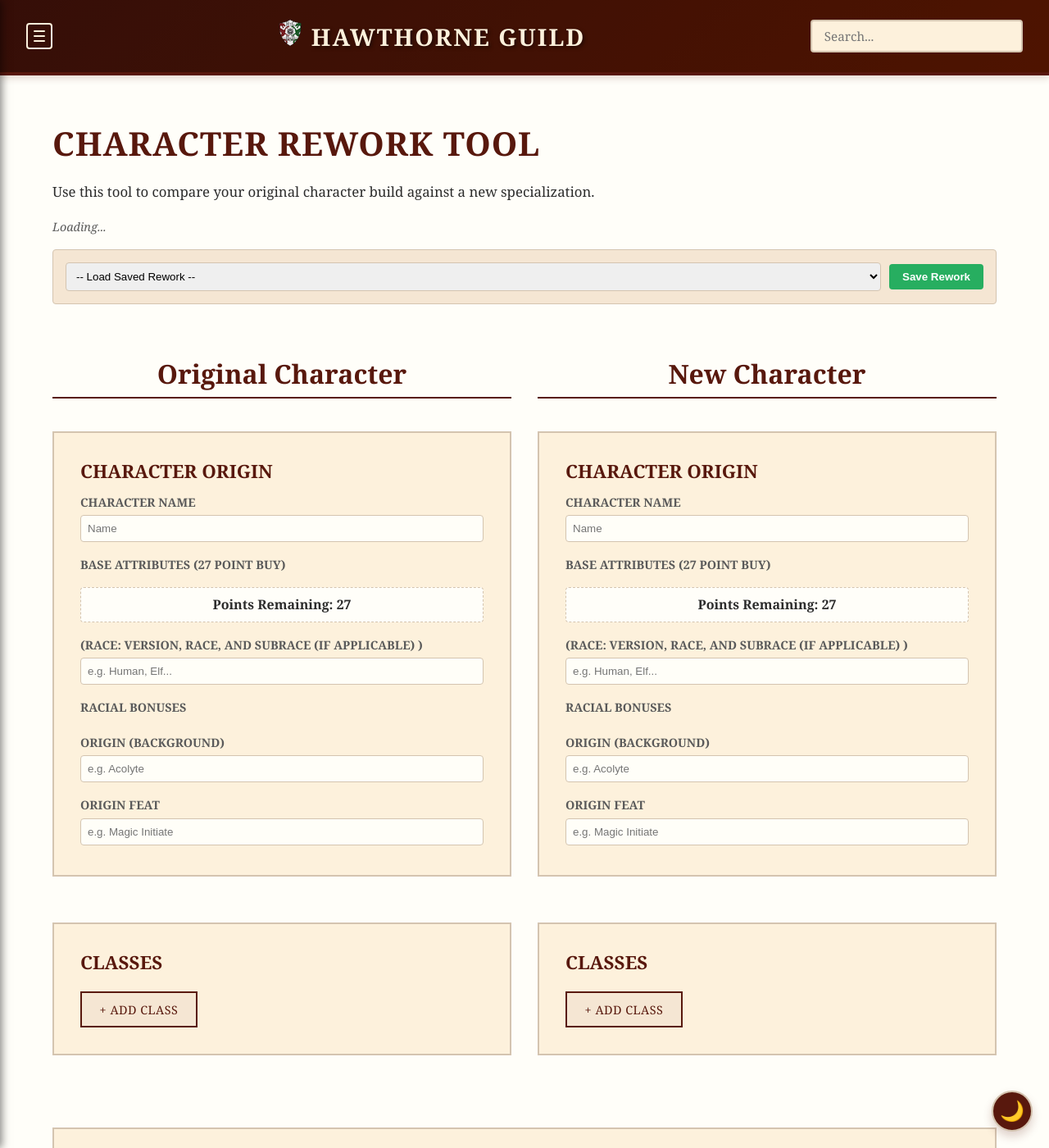
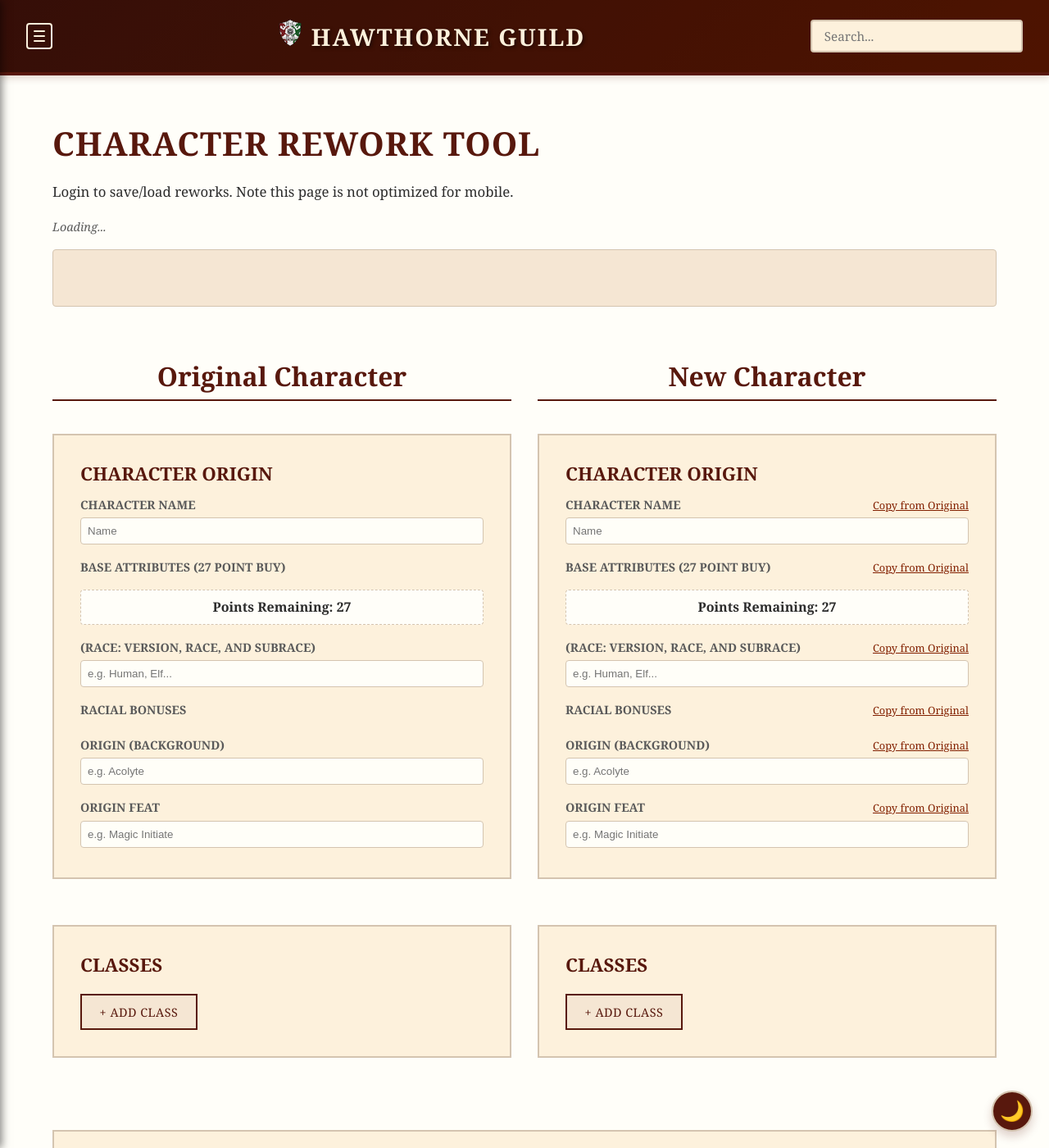
Before and after one commit to coconutswallow/Guides, a Jekyll site: the page built from rework.html, in a window 1280 px wide and 1400 px high. Shown: the whole window at 82% size. Built offline with Jekyll 4.4.1, drawn with Linux system fonts in a browser that asks for light colours; a script that is not in the unit is left out.

Commit message:
Update rework.html

```diff
--- a/rework.html
+++ b/rework.html
@@ -31,13 +31,37 @@
     .origin-grid { display: flex; flex-direction: column; gap: 1rem; }
     .input-group { display: flex; flex-direction: column; gap: 0.25rem; }
 
+    /* Header Row for Labels + Copy Buttons */
+    .field-header-row {
+        display: flex;
+        justify-content: space-between;
+        align-items: baseline;
+    }
+
     .input-label {
         font-size: 0.9em;
         font-weight: bold;
         color: var(--color-text-secondary);
         text-transform: uppercase;
-        display: flex;
-        justify-content: space-between;
+    }
+
+    /* Copy Button Styles */
+    .copy-link {
+        background: none;
+        border: none;
+        padding: 0;
+        color: var(--color-secondary);
+        font-size: 0.8em;
+        text-decoration: underline;
+        cursor: pointer;
+        font-family: var(--font-body);
+    }
+    .copy-link:hover { color: var(--color-primary); }
+
+    /* Spacer for alignment in Original Column */
+    .copy-spacer {
+        font-size: 0.8em;
+        visibility: hidden;
     }
 
     .text-input {
@@ -72,21 +96,23 @@
         border-radius: 4px;
         margin: 1rem 0;
         align-items: center;
-        justify-content: space-between;
+        justify-content: center; /* Centered */
+        min-height: 70px;
     }
 
     .control-group {
         display: flex;
         gap: 10px;
         align-items: center;
-        flex-grow: 1;
+        width: 100%;
+        justify-content: center;
     }
 
     .manual-id-input {
         padding: 8px;
         border: 1px solid var(--color-border);
         border-radius: 4px;
-        min-width: 200px;
+        min-width: 250px;
     }
 
     .load-select {
@@ -95,19 +121,25 @@
         border-radius: 4px;
         min-width: 250px;
         flex-grow: 1;
+        max-width: 400px;
     }
 
     .action-btn {
-        padding: 8px 16px;
+        padding: 8px 20px;
         border: none;
         border-radius: 4px;
         font-weight: bold;
         cursor: pointer;
         color: white;
+        text-transform: uppercase;
+        font-size: 0.9em;
     }
 
     .btn-save { background-color: #27ae60; }
     .btn-save:hover { background-color: #219150; }
+
+    .btn-load { background-color: var(--color-primary); }
+    .btn-load:hover { background-color: #3a1009; }
 
     .btn-refresh { background-color: var(--color-secondary); }
 
@@ -247,23 +279,23 @@
 <div class="page">
 
     <h1>Character Rework Tool</h1>
-    <p>Use this tool to compare your original character build against a new specialization.</p>
+    <p>Login to save/load reworks.   Note this page is not optimized for mobile.</p>
 
     {% include auth-header.html %}
 
     <div class="control-bar" id="controls-area">
 
-        <div id="manual-auth-group" class="control-group" style="display:none;">
+        <div id="logged-out-controls" class="control-group" style="display:none;">
             <label style="font-weight:bold;">Discord ID:</label>
             <input type="text" id="manual-discord-id" class="manual-id-input" placeholder="Enter Discord ID manually...">
-            <button class="action-btn btn-refresh" onclick="window.fetchReworks()">Load List</button>
             </div>
 
-        <div class="control-group" style="justify-content: flex-end; width: 100%;">
+        <div id="logged-in-controls" class="control-group" style="display:none;">
+            <button class="action-btn btn-save" onclick="window.saveRework()">Save</button>
+            <button class="action-btn btn-load" onclick="window.loadSelectedRework()">Load</button>
             <select id="load-rework-select" class="load-select">
                 <option value="">-- Load Saved Rework --</option>
             </select>
-            <button class="action-btn btn-save" onclick="window.saveRework()">Save Rework</button>
         </div>
     </div>
 
@@ -280,37 +312,51 @@
                 <div class="origin-grid">
 
                     <div class="input-group">
+                        <div class="field-header-row">
                             <label class="input-label">Character Name</label>
+                            <span class="copy-spacer">Copy from Original</span>
+                        </div>
                         <input type="text" class="text-input" id="name-original" placeholder="Name">
                     </div>
 
                     <div class="input-group">
+                        <div class="field-header-row">
                             <label class="input-label">Base Attributes (27 Point Buy)</label>
+                            <span class="copy-spacer">Copy from Original</span>
+                        </div>
                         <div id="attrs-container-original"></div>
                         <div class="points-display" id="points-original">Points Remaining: 27</div>
                     </div>
 
                     <div class="input-group">
-                        <label class="input-label">(Race: Version, Race, and subrace (if applicable) )</label>
+                        <div class="field-header-row">
+                            <label class="input-label">(Race: Version, Race, and subrace)</label>
+                            <span class="copy-spacer">Copy from Original</span>
+                        </div>
                         <input type="text" class="text-input" id="race-original" placeholder="e.g. Human, Elf...">
                     </div>
 
                     <div class="input-group" id="block-race-original">
-                        <label class="input-label">
-                            Racial Bonuses <span class="block-warning">Max 3 total!</span>
-                        </label>
+                        <div class="field-header-row">
+                            <label class="input-label">Racial Bonuses <span class="block-warning">Max 3 total!</span></label>
+                            <span class="copy-spacer">Copy from Original</span>
+                        </div>
                         <div id="race-mod-container-original"></div>
                     </div>
 
                     <div class="input-group">
+                        <div class="field-header-row">
                             <label class="input-label">Origin (Background)</label>
+                            <span class="copy-spacer">Copy from Original</span>
+                        </div>
                         <input type="text" class="text-input" id="bg-original" placeholder="e.g. Acolyte">
                     </div>
 
                     <div class="input-group" id="block-origin-original">
-                        <label class="input-label">
-                            Origin Feat <span class="block-warning">Max 3 total!</span>
-                        </label>
+                        <div class="field-header-row">
+                            <label class="input-label">Origin Feat <span class="block-warning">Max 3 total!</span></label>
+                            <span class="copy-spacer">Copy from Original</span>
+                        </div>
                         <input type="text" class="text-input" id="orig-feat-original" placeholder="e.g. Magic Initiate">
                         <div id="origin-mod-container-original"></div>
                     </div>
@@ -336,37 +382,51 @@
                 <div class="origin-grid">
 
                     <div class="input-group">
+                        <div class="field-header-row">
                             <label class="input-label">Character Name</label>
+                            <button type="button" class="copy-link" onclick="window.copyValue('name-original', 'name-new')">Copy from Original</button>
+                        </div>
                         <input type="text" class="text-input" id="name-new" placeholder="Name">
                     </div>
 
                     <div class="input-group">
+                        <div class="field-header-row">
                             <label class="input-label">Base Attributes (27 Point Buy)</label>
+                            <button type="button" class="copy-link" onclick="window.copyAttributes()">Copy from Original</button>
+                        </div>
                         <div id="attrs-container-new"></div>
                         <div class="points-display" id="points-new">Points Remaining: 27</div>
                     </div>
 
                     <div class="input-group">
-                        <label class="input-label">(Race: Version, Race, and subrace (if applicable) )</label>
+                        <div class="field-header-row">
+                            <label class="input-label">(Race: Version, Race, and subrace)</label>
+                            <button type="button" class="copy-link" onclick="window.copyValue('race-original', 'race-new')">Copy from Original</button>
+                        </div>
                         <input type="text" class="text-input" id="race-new" placeholder="e.g. Human, Elf...">
                     </div>
 
                     <div class="input-group" id="block-race-new">
-                        <label class="input-label">
-                            Racial Bonuses <span class="block-warning">Max 3 total!</span>
-                        </label>
+                        <div class="field-header-row">
+                            <label class="input-label">Racial Bonuses <span class="block-warning">Max 3 total!</span></label>
+                            <button type="button" class="copy-link" onclick="window.copyMods('race')">Copy from Original</button>
+                        </div>
                         <div id="race-mod-container-new"></div>
                     </div>
 
                     <div class="input-group">
+                        <div class="field-header-row">
                             <label class="input-label">Origin (Background)</label>
+                            <button type="button" class="copy-link" onclick="window.copyValue('bg-original', 'bg-new')">Copy from Original</button>
+                        </div>
                         <input type="text" class="text-input" id="bg-new" placeholder="e.g. Acolyte">
                     </div>
 
                     <div class="input-group" id="block-origin-new">
-                        <label class="input-label">
-                            Origin Feat <span class="block-warning">Max 3 total!</span>
-                        </label>
+                        <div class="field-header-row">
+                            <label class="input-label">Origin Feat <span class="block-warning">Max 3 total!</span></label>
+                            <button type="button" class="copy-link" onclick="window.copyOriginAll()">Copy from Original</button>
+                        </div>
                         <input type="text" class="text-input" id="orig-feat-new" placeholder="e.g. Magic Initiate">
                         <div id="origin-mod-container-new"></div>
                     </div>
@@ -390,12 +450,12 @@
 
         <div class="input-group" style="margin-bottom: 1rem;">
             <label class="input-label">Rework Costs</label>
-            <input type="text" id="rework-cost" class="text-input" placeholder="e.g. 500gp for retraining, 2 weeks downtime">
+            <input type="text" id="rework-cost" class="text-input" placeholder="GP and DTP (or and/or rework token)">
         </div>
 
         <div class="input-group">
             <label class="input-label">Notes</label>
-            <textarea id="rework-notes" class="notes-area" style="min-height: 150px;" placeholder="Character concept notes, equipment changes, DM approval status, etc..."></textarea>
+            <textarea id="rework-notes" class="notes-area" style="min-height: 150px;" placeholder="Summarize character changes"></textarea>
         </div>
     </div>
 </div>
@@ -405,40 +465,24 @@
 <script>
     window.currentUser = null;
 
-    // Hook into the auth initialization to handle UI states for the save bar
     function onAuthChange(user, profile) {
         window.currentUser = user;
-        const manualGroup = document.getElementById('manual-auth-group');
+        const loggedOutGroup = document.getElementById('logged-out-controls');
+        const loggedInGroup = document.getElementById('logged-in-controls');
 
         if (user) {
-            manualGroup.style.display = 'none';
-            // Auto-fetch saved reworks for this user
+            loggedOutGroup.style.display = 'none';
+            loggedInGroup.style.display = 'flex';
             if(window.fetchReworks) window.fetchReworks();
         } else {
-            manualGroup.style.display = 'flex';
+            loggedOutGroup.style.display = 'flex';
+            loggedInGroup.style.display = 'none';
         }
     }
 
-    // Polling until AuthManager is ready (it is loaded as module)
     const checkAuth = setInterval(() => {
         if (window.authManager) {
             clearInterval(checkAuth);
-            // We intercept the original callback to add our logic
-            const originalInit = window.authManager.init.bind(window.authManager);
-
-            // Define custom callback that updates Header UI AND our local state
-            const compositeCallback = (user, profile) => {
-                // Update Header (copy-paste logic from auth-header if needed,
-                // but usually auth-header handles itself via its own script.
-                // We just need to know the state.)
-
-                // Trigger our local UI update
-                onAuthChange(user, profile);
-            };
-
-            // Re-init with our composite callback isn't easy because auth-header
-            // already called init. Instead, we listen for state changes if possible,
-            // or just piggyback on the session check.
             window.authManager.client.auth.getSession().then(({ data }) => {
                 onAuthChange(data.session?.user, null);
             });
@@ -457,20 +501,55 @@
 
     // --- 2. CORE FUNCTIONS ---
 
+    // === COPY FUNCTIONALITY ===
+
+    window.copyValue = function(sourceId, targetId) {
+        const src = document.getElementById(sourceId);
+        const tgt = document.getElementById(targetId);
+        if(src && tgt) tgt.value = src.value;
+    }
+
+    window.copyAttributes = function() {
+        ATTRIBUTES.forEach(attr => {
+            const val = document.getElementById(`attr-original-${attr}`).value;
+            document.getElementById(`attr-new-${attr}`).value = val;
+        });
+        window.calculatePointBuy('new');
+        window.calculateFinalStats('new');
+    }
+
+    window.copyMods = function(type) {
+        // type = 'race' or 'origin'
+        ATTRIBUTES.forEach(attr => {
+            // Find src select
+            const src = document.querySelector(`.mod-select-${type}[data-col="original"][data-attr="${attr}"]`);
+            const tgt = document.querySelector(`.mod-select-${type}[data-col="new"][data-attr="${attr}"]`);
+            if(src && tgt) {
+                tgt.value = src.value;
+                // Trigger change event to update warnings/calcs
+                tgt.dispatchEvent(new Event('change'));
+            }
+        });
+        window.calculateFinalStats('new');
+    }
+
+    window.copyOriginAll = function() {
+        window.copyValue('orig-feat-original', 'orig-feat-new');
+        window.copyMods('origin');
+    }
+
+
     // === SAVE / LOAD LOGIC ===
 
     window.getCurrentDiscordID = function() {
-        if (window.currentUser) return window.currentUser.id; // Or metadata username/id
+        if (window.currentUser) return window.currentUser.id;
         const manualInput = document.getElementById('manual-discord-id');
         return manualInput ? manualInput.value.trim() : null;
     }
 
     window.fetchReworks = async function() {
         const discordId = window.getCurrentDiscordID();
-        if (!discordId) {
-            alert("Please login or enter a Discord ID manually.");
-            return;
-        }
+        if (!discordId) return;
 
         const select = document.getElementById('load-rework-select');
         select.innerHTML = '<option>Loading...</option>';
@@ -499,10 +578,12 @@
         }
     }
 
-    // Load selected row
-    document.getElementById('load-rework-select').addEventListener('change', async (e) => {
-        const id = e.target.value;
-        if (!id) return;
+    window.loadSelectedRework = async function() {
+        const id = document.getElementById('load-rework-select').value;
+        if (!id) {
+            alert("Please select a rework from the dropdown first.");
+            return;
+        }
 
         try {
             const { data, error } = await supabase
@@ -664,30 +728,18 @@
         setMods('race', data.race_mods);
         setMods('origin', data.origin_mods);
 
-        // Classes (Rebuild rows)
         const classContainer = document.getElementById(`classes-container-${colId}`);
-        classContainer.innerHTML = ''; // Clear
+        classContainer.innerHTML = '';
         if (data.classes) {
             data.classes.forEach(cData => {
-                // Add row via global func
                 window.addClassRow(colId, cData);
             });
         }
 
-        // Feats
-        // Tricky: Feats are auto-generated by addClassRow logic.
-        // We need to wait for DOM updates or apply values after generation.
-        // Since addClassRow is synchronous in DOM creation but uses event listeners,
-        // we modified addClassRow to accept initial data.
-
-        // However, feats are generated by `generateFeatCards`.
-        // We can attach the saved feat data to the DOM or store it temporarily to apply after gen.
-        // For simplicity, we'll store it in a global temp buffer and apply it inside generateFeatCards
         window[`tempFeats_${colId}`] = data.feats;
 
-        // Trigger calc to refresh views
         window.calculatePointBuy(colId);
-        window.generateFeatCards(colId); // Will use tempFeats to fill inputs
+        window.generateFeatCards(colId);
         window.calculateFinalStats(colId);
     }
 
@@ -877,7 +921,6 @@
                     const card = createFeatCard(cls, lvl, colId, uniqueId);
                     featContainer.appendChild(card);
 
-                    // RESTORE DATA IF EXISTS
                     if (window[`tempFeats_${colId}`] && window[`tempFeats_${colId}`][cardIndex]) {
                         const saved = window[`tempFeats_${colId}`][cardIndex];
                         card.querySelector('.text-input').value = saved.name || "";
```
Also changed, not shown: other parts of rework.html (+5 -38 lines). Lines whose indentation alone changed are shown as unchanged.
